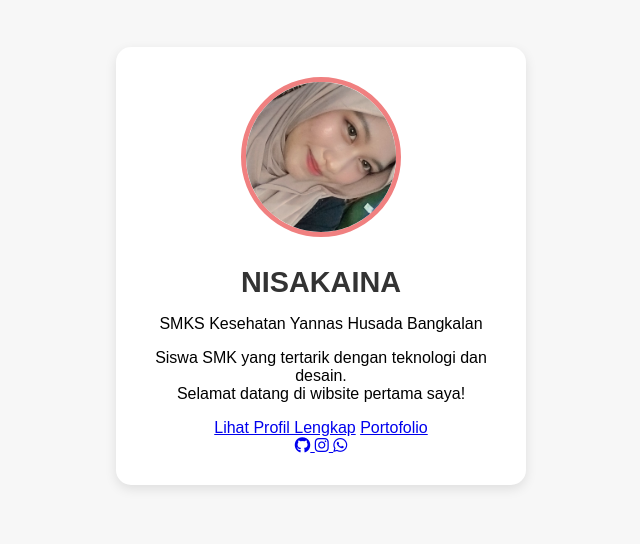
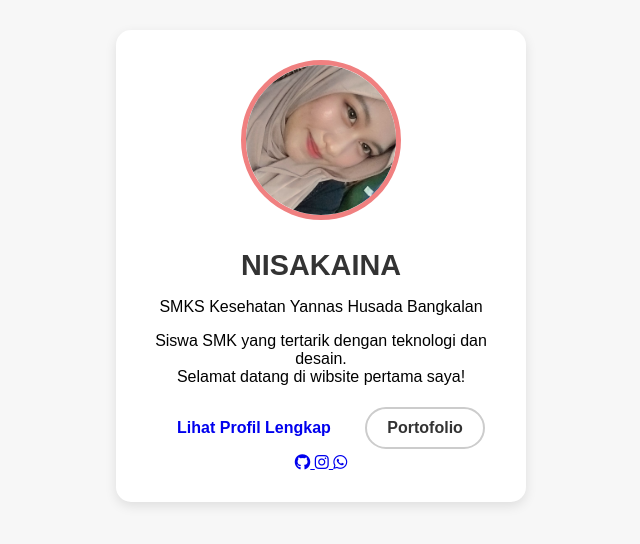
Before and after one commit to khoirunnisa3457-png/NISAKAINA, a plain HTML site: page index.html in a window 1280 px wide. Shown: the part 134-678 px from the top of the page, without its empty margins (319-959 px from the left). Drawn offline with Linux system fonts and the light colour scheme.

Commit message:
style.css

```diff
--- a/style.css
+++ b/style.css
@@ -43,3 +43,45 @@ body {
     color: #333;
     font-size: 1.8em;
 }
+
+/* Styling untuk Tombol Aksi Utama (kelas .btn) - Asumsi ini sudah ada */
+.btn {
+    display: inline-block;
+    padding: 10px 20px;
+    margin: 5px;
+    border-radius: 25px; /* Bentuk tombol melengkung */
+    text-decoration: none;
+    font-weight: bold;
+    transition: background-color 0.3s, color 0.3s, border 0.3s;
+    cursor: pointer;
+}
+
+/* ----------------------------- */
+/* STYLING UNTUK SECONDARY BUTTON */
+/* ----------------------------- */
+
+/* Gaya dasar untuk tombol sekunder */
+.secondary-btn {
+    /* Mengambil properti dari .btn agar konsisten */
+    background-color: transparent; /* Latar belakang transparan */
+    color: #333; /* Warna teks gelap */
+    border: 2px solid #ccc; /* Border abu-abu tipis (Outline style) */
+}
+
+/* Efek hover untuk tombol sekunder */
+.secondary-btn:hover {
+    background-color: #f0f0f0; /* Latar belakang sedikit abu-abu saat di-hover */
+    color: #333;
+    border-color: #999;
+}
+
+/* Jika Anda ingin tombol sekunder memiliki warna latar belakang berbeda */
+/*
+.secondary-btn {
+    background-color: #f0f0f0;
+    color: #333;
+    border: 2px solid #f0f0f0;
+}
+.secondary-btn:hover {
+    background-color: #ddd;
+}
```
